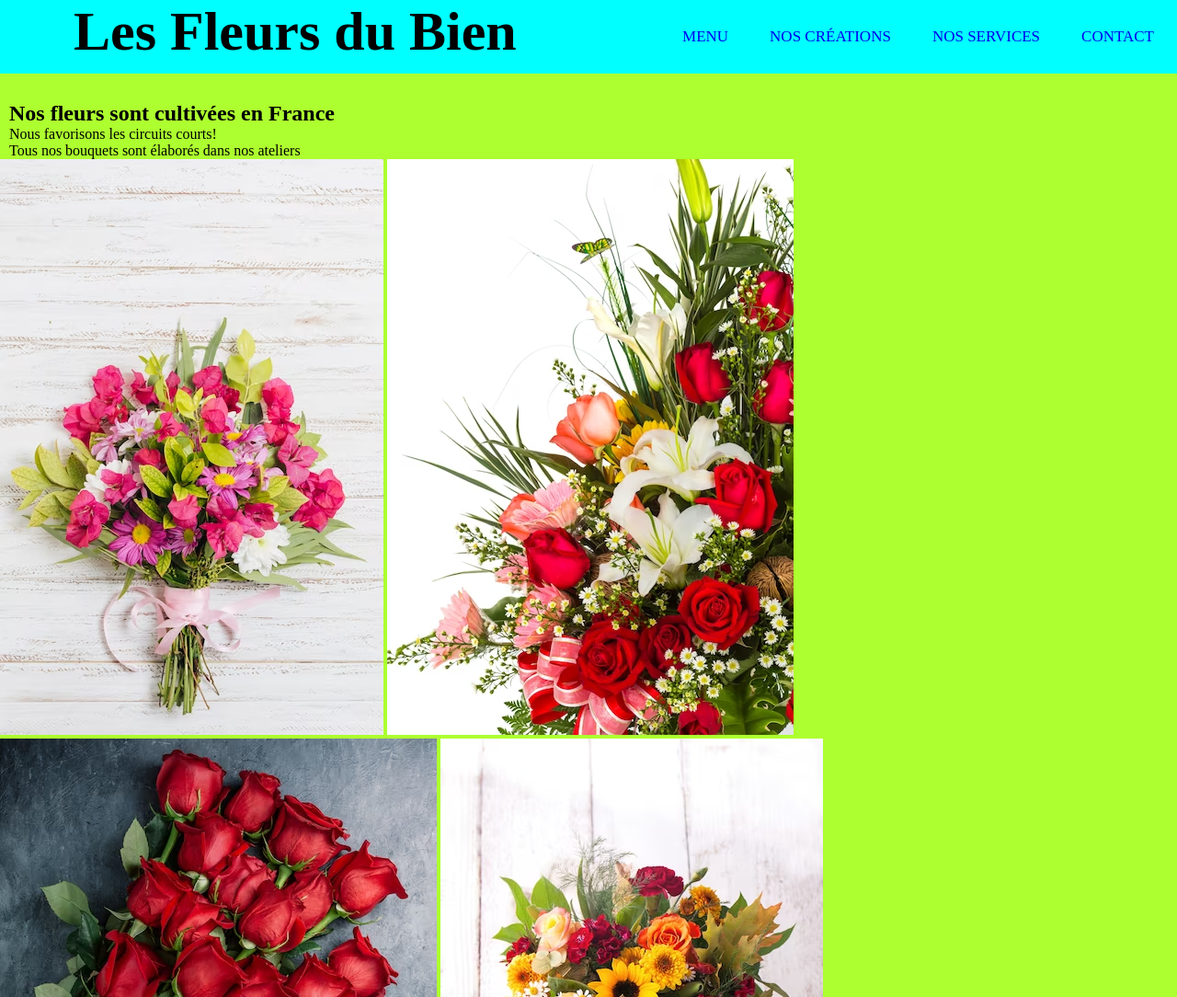
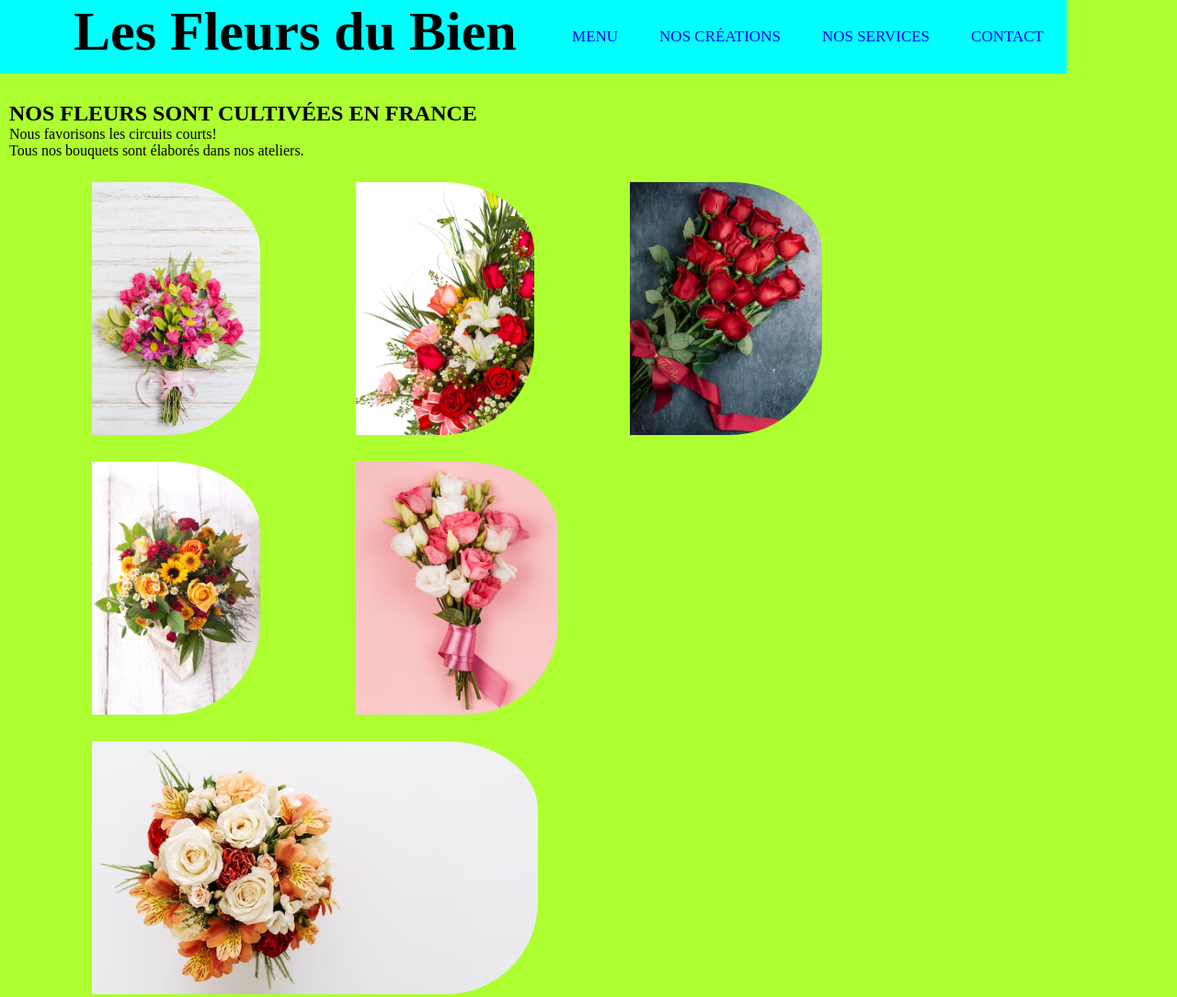
Before and after one commit to POLTERGEST0708/boutiquefleurs, a plain HTML site: page index.html in a window 1280 px wide. Shown: the top 1084 px of the page at 92% size. Drawn offline with Linux system fonts and the light colour scheme.

Commit message:
corps de page fini

```diff
--- a/assets/css/style.css
+++ b/assets/css/style.css
@@ -38,7 +38,15 @@ nav ul li a{
 
 body{
      background-color: greenyellow;
+     height: 1160px;
+     width: 1160px;
 }
+
+h1{
+    text-transform: uppercase;
+}
+
+
 .about{
     display: flex;
     flex-direction: column;
@@ -47,3 +55,10 @@ body{
     margin-left: 10px;
     padding-top: 30px;
 }
+
+.flower img{
+    padding-top: 25px;
+    height: 300px;
+    border-radius: 100px;
+    padding-left:100px ;
+}
--- a/index.html
+++ b/index.html
@@ -26,7 +26,7 @@
     <section class="about">
         <h1>Nos fleurs sont cultivées en France</h1>
         <p>Nous favorisons les circuits courts!</p>
-        <p>Tous nos bouquets sont élaborés dans nos ateliers</p>
+        <p>Tous nos bouquets sont élaborés dans nos ateliers.</p>
     </section>
 
     <section class="flower">
@@ -34,7 +34,10 @@
             <img src="./assets/images/bouquet-fleurs-fond-blanc_1232-1088.avif" alt="Fleurs fond blanc">
             <img src="./assets/images/bouquet-roses-rouges-table_140725-828.avif" alt="Roses rouges">
             <img src="./assets/images/fleurs-colorees-dans-vase_1220-657.avif" alt="Fleurs dans vase">
+            <img src="./assets/images/vue-dessus-beau-bouquet-roses-ruban-rose_23-2148822309.avif" alt="Bouquet de roses">
+            <img src="./assets/images/vue-dessus-du-beau-bouquet-frais-espace-negatif_109710-3010.avif" alt="Bouquet frais">
     </section>
+    <!--Fin du corps de page-->
 
 </body>
 </html>
```
